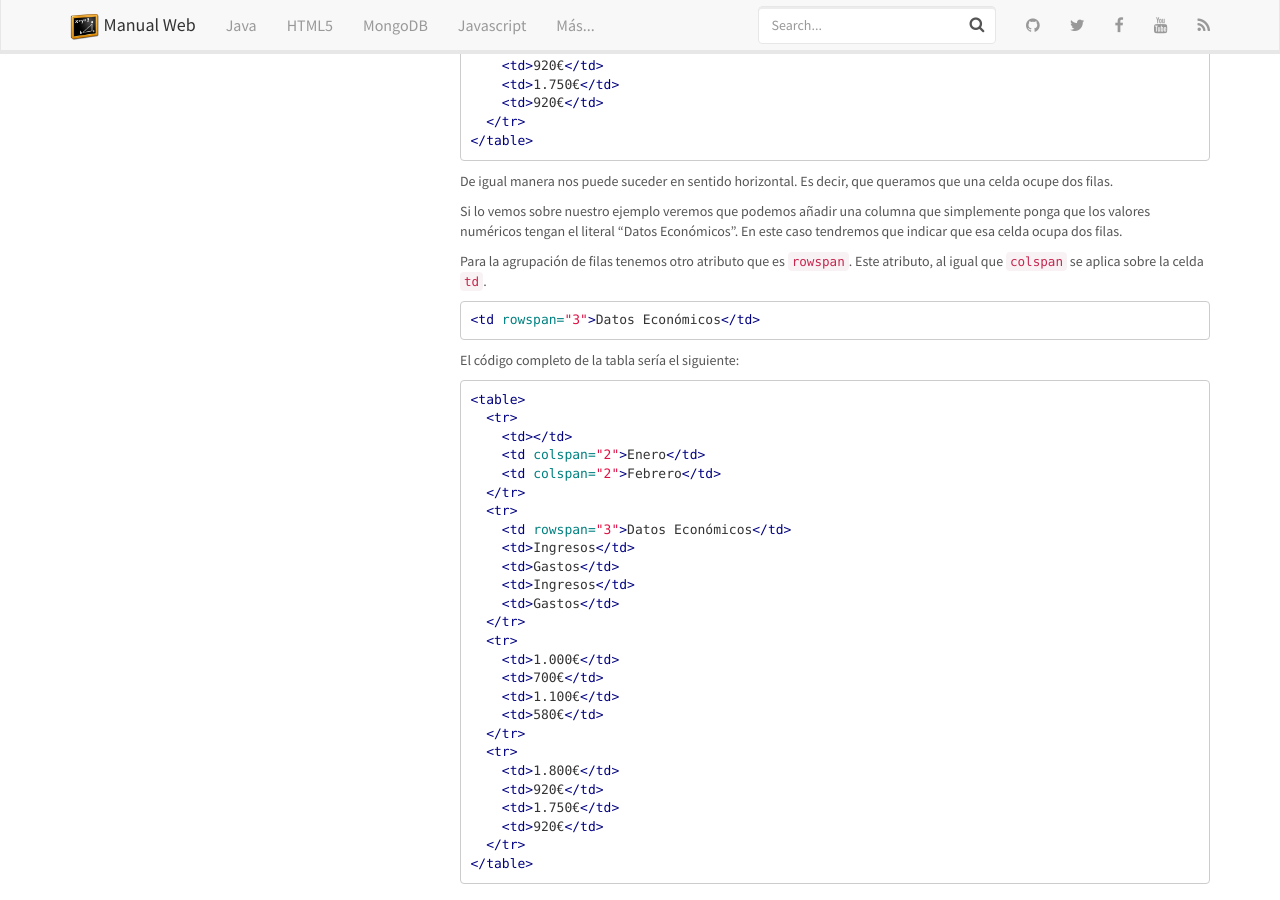
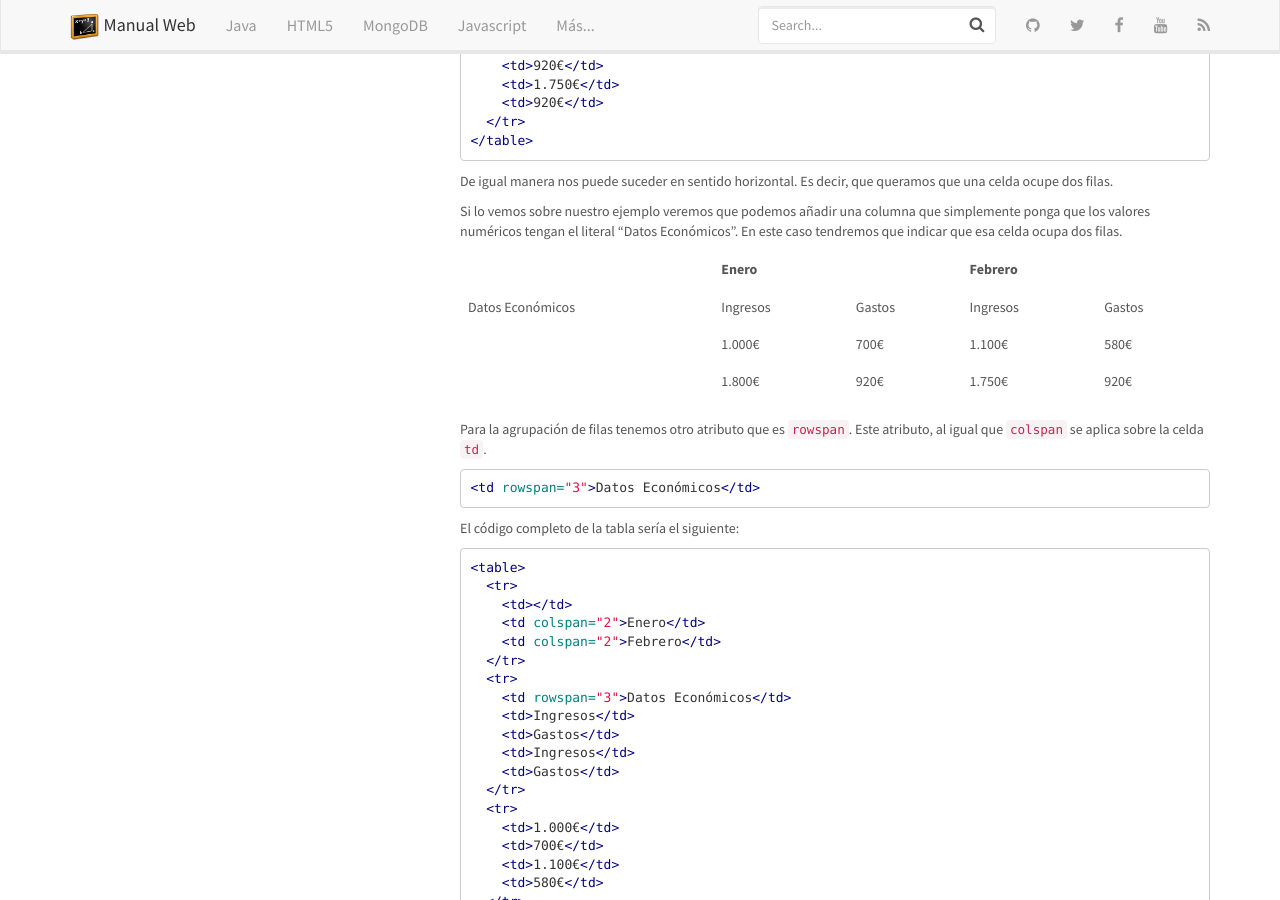
Before and after one commit to manualweb/manualweb, a Jekyll site: the page built from _html/tablas-basicas-html.md, in a window 1280 px wide and 900 px high, scrolled down 2627 px. Built offline with Jekyll 4.4.1, drawn with Linux system fonts in a browser that asks for light colours; nearby versions of some CDN libraries; comment, search, counter and statistics services are not loaded.

Commit message:
Nuevos Elementos

```diff
--- a/_html/tablas-basicas-html.md
+++ b/_html/tablas-basicas-html.md
@@ -180,6 +180,13 @@ De igual manera nos puede suceder en sentido horizontal. Es decir, que queramos
 Si lo vemos sobre nuestro ejemplo veremos que podemos añadir una columna que simplemente ponga que los valores numéricos tengan el literal “Datos Económicos”. En este caso tendremos que indicar que esa celda ocupa dos filas.
 
 
+|                  | Enero    |        | Febrero  |        |
+| ---------------- | -------- | ------ | -------- | ------ |
+| Datos Económicos | Ingresos | Gastos | Ingresos | Gastos |
+|                  | 1.000€   | 700€   | 1.100€   | 580€   |
+|                  | 1.800€   | 920€   | 1.750€   | 920€   |
+
+
 Para la agrupación de filas tenemos otro atributo que es [`rowspan`](https://w3api.com/HTML/td/rowspan/). Este atributo, al igual que [`colspan`](https://w3api.com/HTML/td/colspan/) se aplica sobre la celda [`td`](https://w3api.com/HTML/td/).
 
 
```
